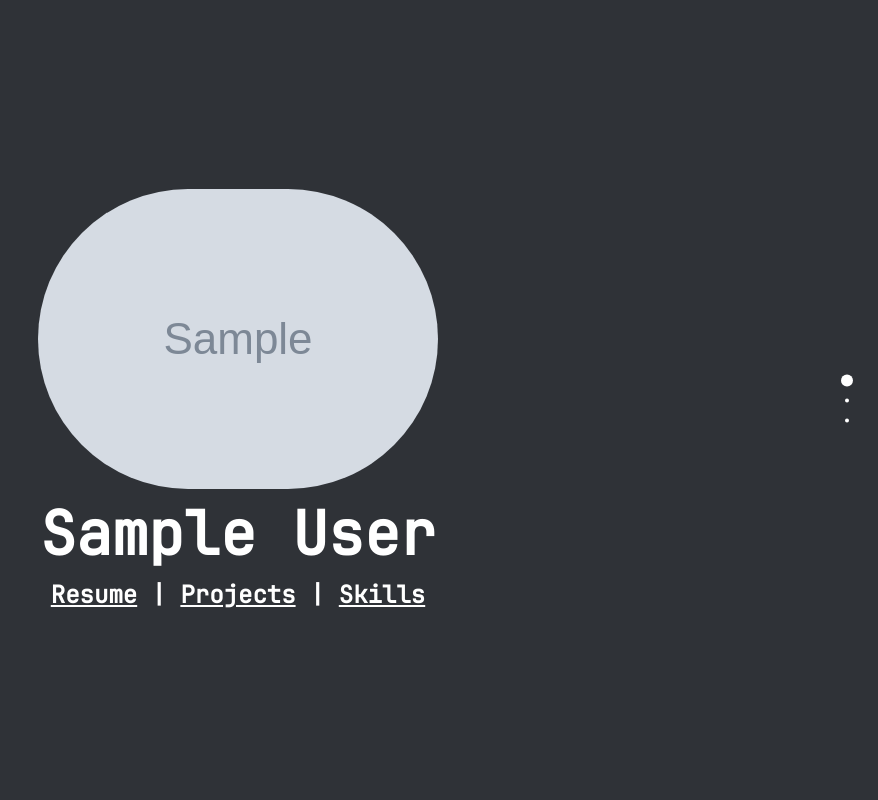
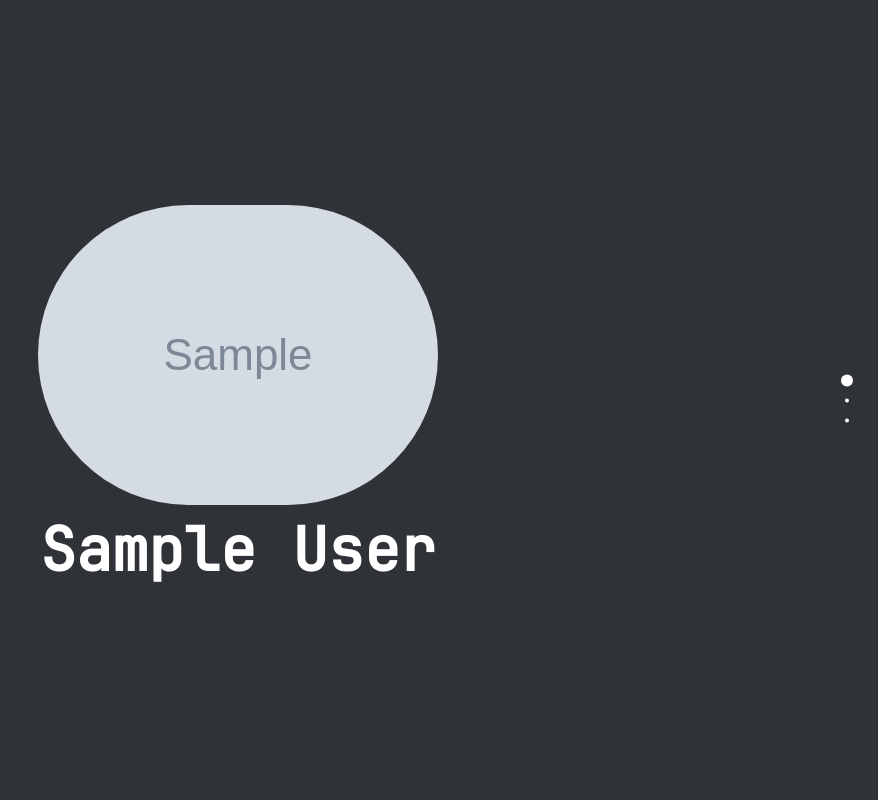
Before and after one commit to stevenha75/portfolio, a Django app: page / in a window 1280 px wide. Shown: the whole page, without its empty margins (402-1280 px from the left). Run offline with Django 4.2, Linux system fonts and the light colour scheme; tables that the repository leaves empty hold one stand-in row (values such as "Sample post"); grey boxes marked "Sample" are stand-in pictures; style sheets or scripts are compiled from the project's sources; some libraries are stand-ins or nearby versions.

Commit message:
Refactor

```diff
--- a/templates/portfolio.html
+++ b/templates/portfolio.html
@@ -12,9 +12,9 @@
             <div class="font-bold text-center">
                 <h1 class="text-5xl md:text-6xl" style="line-height: 1.5;"> {{ user_profile.name }} </h1>
                 <h2 class="text-xl md:text-2xl">
-                    <a href="{{ user_profile.resume_url }}" target="_blank"><u>Resume</u></a>
-                    | <a href="#projects"><u>Projects</u></a>
-                    | <a href="#skills"><u>Skills</u></a>
+                    <!-- <a href="{{ user_profile.resume_url }}" target="_blank"><u>Resume</u></a> -->
+                    <!-- | <a href="#projects"><u>Projects</u></a>
+                    | <a href="#skills"><u>Skills</u></a> -->
                 </h2>
             </div>
         </div>
```
